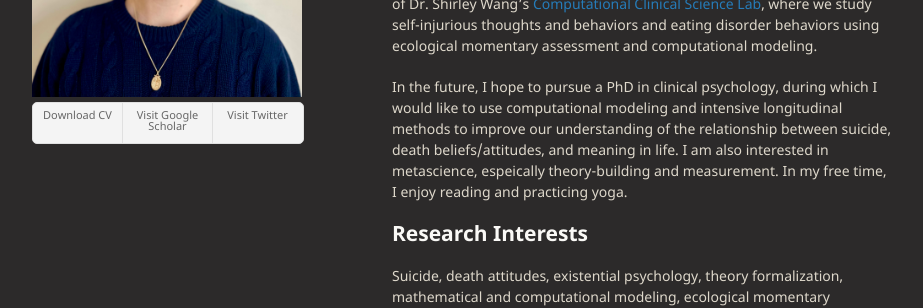
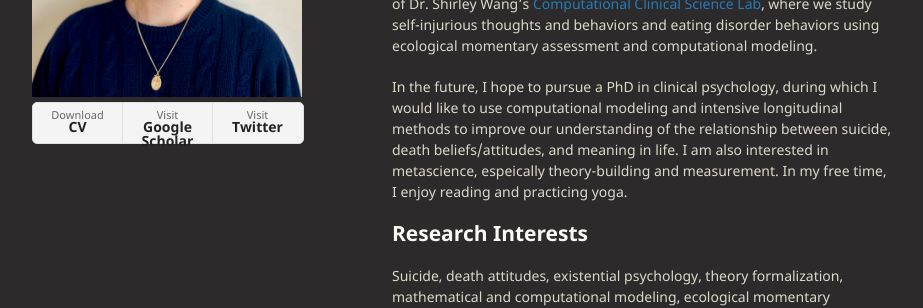
Before and after one commit to francesghart/francesghart.github.io, a Jekyll site: the page built from index.md, in a window 1280 px wide. Shown: the part 309-617 px from the top of the page, without its empty margins (178-1101 px from the left). Built offline with Jekyll 4.4.1, drawn with Linux system fonts in a browser that asks for light colours.

Commit message:
formatting

```diff
--- a/_config.yml
+++ b/_config.yml
@@ -26,5 +26,5 @@ twitter: https://twitter.com/francesghart
 cv: /assets/documents/Hart_Abridged_CV_August_2024.pdf
 banner: /assets/images/DanseMacabreCrop.png
 github: https://github.com/francesghart
-Google Scholar: https://scholar.google.com/citations?user=g9bdlswAAAAJ&hl=en
+GoogleScholar: https://scholar.google.com/citations?user=g9bdlswAAAAJ&hl=en
 #description: Hello! My name is Grace Hart (she/her) and I am an undergraduate psychology student at Boston College graduating in December 2023. I hope to pursue a PhD in clinical psychology, where I would like to use computational modeling to improve our understanding of the relationship between suicide, death attitudes, and meaning in life. I am currently completing an Honors Thesis in the Cognition and Affect Research and Education Lab at McLean Hospital, and recently began as an intern in the Belief Lab at Yale School of Medicine. In my free time, I enjoy reading and practicing yoga.
--- a/_layouts/default.html
+++ b/_layouts/default.html
@@ -35,9 +35,9 @@
 
         {% if site.show_downloads %}
         <ul class="downloads">
-          <li><a href="{{ site.cv }}">Download CV </a></li>
-          <li><a href="{{ site.Google Scholar }}">Visit Google Scholar </a></li>
-          <li><a href="{{ site.twitter }}">Visit Twitter </a></li>
+          <li><a href="{{ site.cv }}">Download <strong>CV</strong> </a></li>
+          <li><a href="{{ site.GoogleScholar }}">Visit <strong>Google Scholar</strong> </a></li>
+          <li><a href="{{ site.twitter }}">Visit <strong>Twitter</strong> </a></li>
         </ul>
         {% endif %}
       </header>
```
